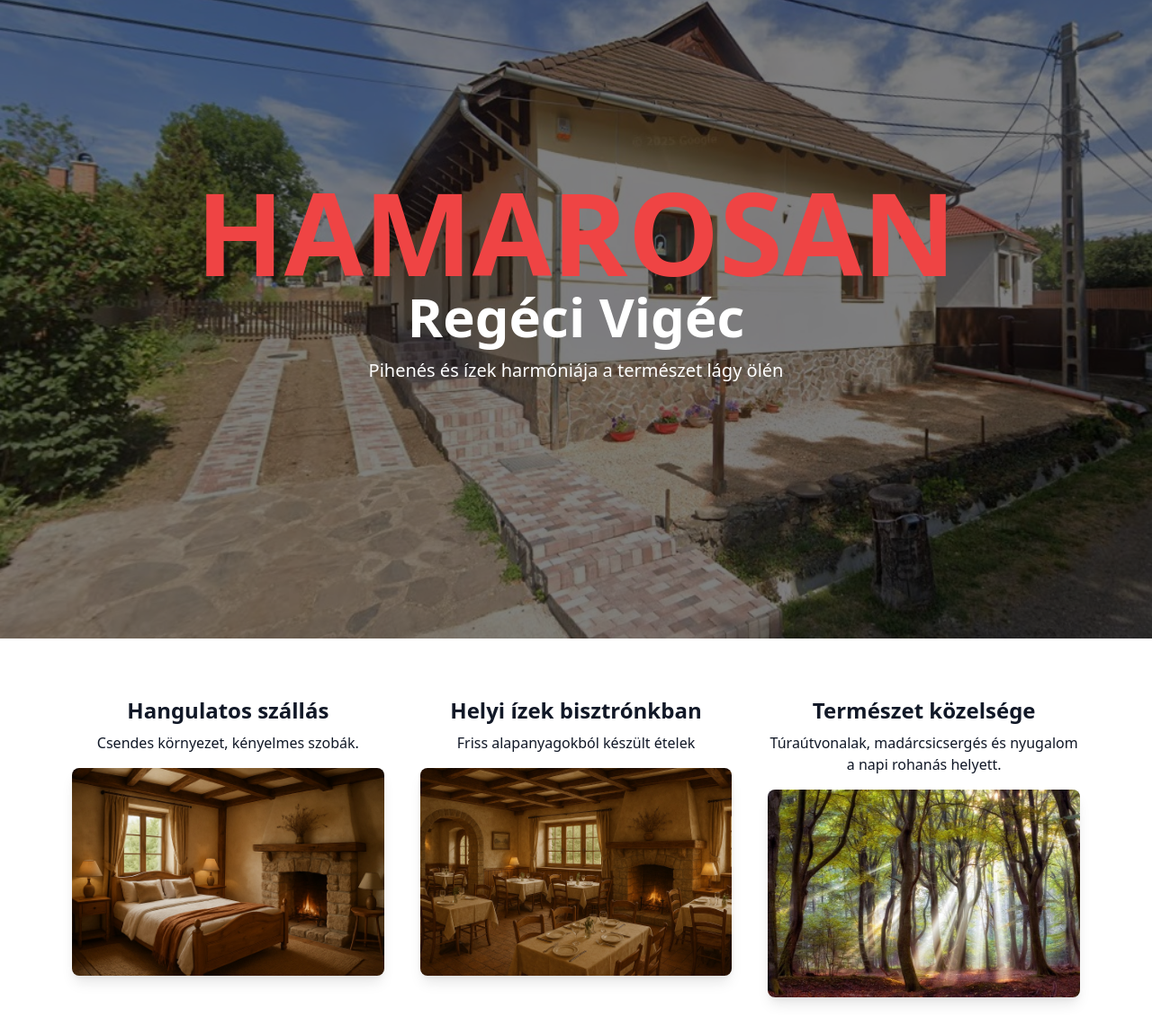
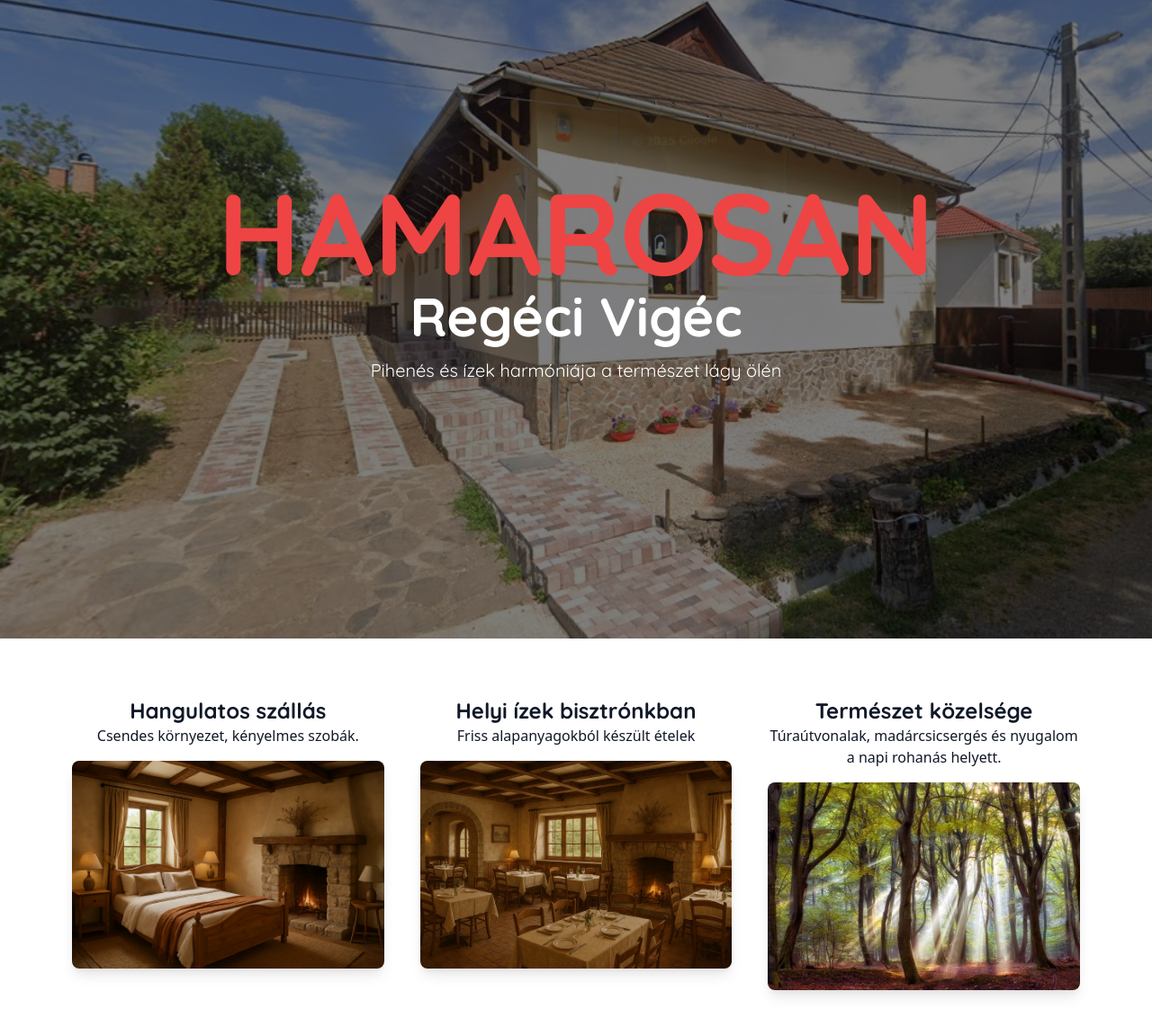
Before and after one commit to petertoth822/regec, a plain HTML site: page index.html in a window 1280 px wide. Shown: the part 90-1232 px from the top of the page at 90% size. Drawn offline with nearby package versions, Linux system fonts and the light colour scheme.

Commit message:
hover text

```diff
--- a/index.html
+++ b/index.html
@@ -6,7 +6,7 @@
   <title>Regéci Vigéc</title>
   <link href="https://cdn.jsdelivr.net/npm/tailwindcss@2.2.19/dist/tailwind.min.css" rel="stylesheet">
   <link rel="stylesheet" href="https://cdnjs.cloudflare.com/ajax/libs/font-awesome/6.5.0/css/all.min.css" />
-
+<link href="https://fonts.googleapis.com/css2?family=Playfair+Display:wght@400;700&family=Quicksand:wght@400;600;700&display=swap" rel="stylesheet">
   <style>
     .hero {
       background-image: url('bg2.jpg'); /* Cseréld ki saját képre */
@@ -16,15 +16,23 @@
     .bg-overlay {
       background-color: rgba(0, 0, 0, 0.5);
     }
+    .font-quicksand {
+    font-family: 'Quicksand', sans-serif;
+  }
   </style>
 </head>
 <body class="text-gray-900 font-sans">
   <!-- Hero szekció -->
   <header class="hero h-screen flex items-center justify-center text-white">
     <div class="bg-overlay w-full h-full flex flex-col items-center justify-center text-center px-6">
-      <h1 class="text-4xl md:text-9xl font-bold text-red-500">HAMAROSAN</h1>
-      <h2 class="text-4xl md:text-6xl font-bold">Regéci Vigéc</h2>
-      <p class="mt-4 text-lg md:text-xl">Pihenés és ízek harmóniája a természet lágy ölén</p>
+      <h1 class="text-4xl md:text-9xl font-bold font-quicksand text-red-500 transform transition-transform duration-300 hover:scale-105">
+  HAMAROSAN</h1>
+    <h1 class="text-4xl md:text-6xl font-bold font-quicksand transform transition-transform duration-300 hover:scale-105">
+  Regéci Vigéc
+</h1>
+   <p class="mt-4 text-lg md:text-xl font-quicksand transform transition-transform duration-300 hover:scale-105">
+  Pihenés és ízek harmóniája a természet lágy ölén
+</p>
     </div>
   </header>
 
@@ -32,19 +40,19 @@
   <section class="py-16 px-6 md:px-20 bg-white">
     <div class="space-y-12 md:grid md:grid-cols-3 md:gap-10 md:space-y-0">
       <div class="text-center">
-        <h2 class="text-2xl font-semibold mb-2">Hangulatos szállás</h2>
+        <h2 class="text-4xl md:text-2xl font-bold font-quicksand transform transition-transform duration-300 hover:scale-105">Hangulatos szállás</h2>
         <p class="mb-4">Csendes környezet, kényelmes szobák.</p>
-        <img src="sz.jpg" alt="szállás" class="rounded-lg shadow-lg w-full h-auto">
+        <img src="sz.jpg" alt="szállás" class="rounded-lg shadow-lg w-full h-auto transform transition-transform duration-300 hover:scale-105 hover:shadow-xl">
       </div>
       <div class="text-center">
-        <h2 class="text-2xl font-semibold mb-2">Helyi ízek bisztrónkban</h2>
+        <h2 class="text-4xl md:text-2xl font-bold font-quicksand transform transition-transform duration-300 hover:scale-105">Helyi ízek bisztrónkban</h2>
         <p class="mb-4">Friss alapanyagokból készült ételek </p>
-        <img src="ett.jpg" alt="bisztró" class="rounded-lg shadow-lg w-full h-auto">
+       <img src="ett.jpg" alt="bisztró" class="rounded-lg shadow-lg w-full h-auto transform transition-transform duration-300 hover:scale-105 hover:shadow-xl">
       </div>
       <div class="text-center">
-        <h2 class="text-2xl font-semibold mb-2">Természet közelsége</h2>
+        <h2 class="text-4xl md:text-2xl font-bold font-quicksand transform transition-transform duration-300 hover:scale-105">Természet közelsége</h2>
         <p class="mb-4">Túraútvonalak, madárcsicsergés és nyugalom a napi rohanás helyett.</p>
-        <img src="tj.jpg" alt="tájkép" class="rounded-lg shadow-lg w-full h-auto">
+        <img src="tj.jpg" alt="tájkép" class="rounded-lg shadow-lg w-full h-auto transform transition-transform duration-300 hover:scale-105 hover:shadow-xl">
       </div>
     </div>
   </section>
```
